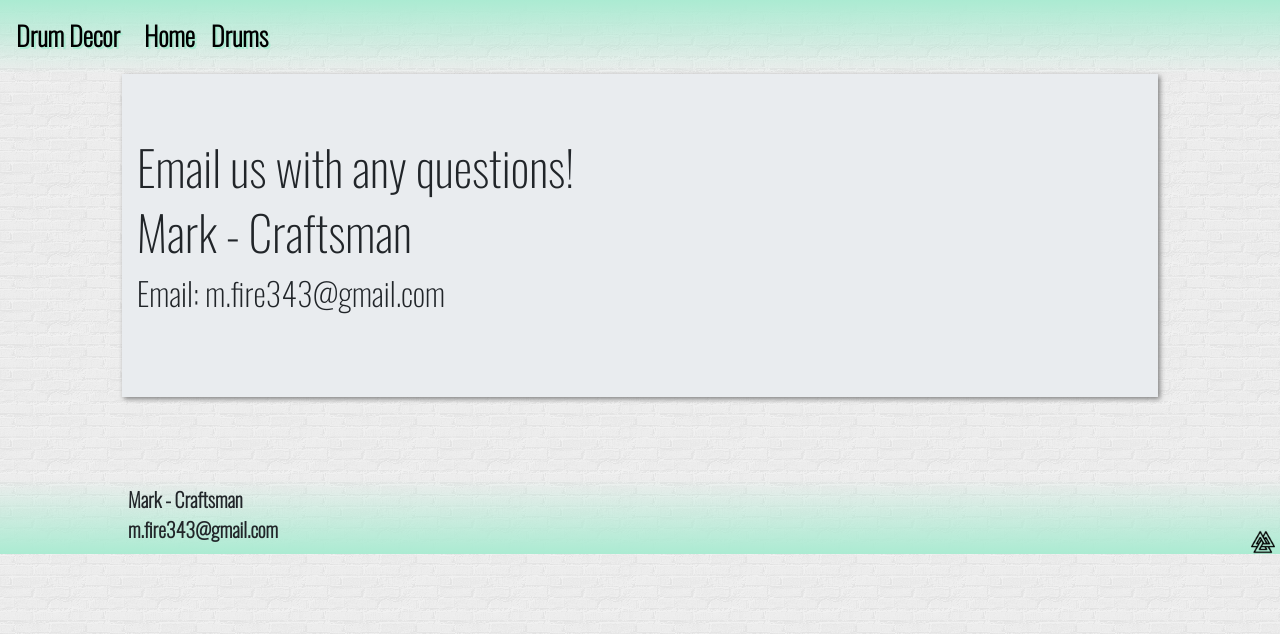
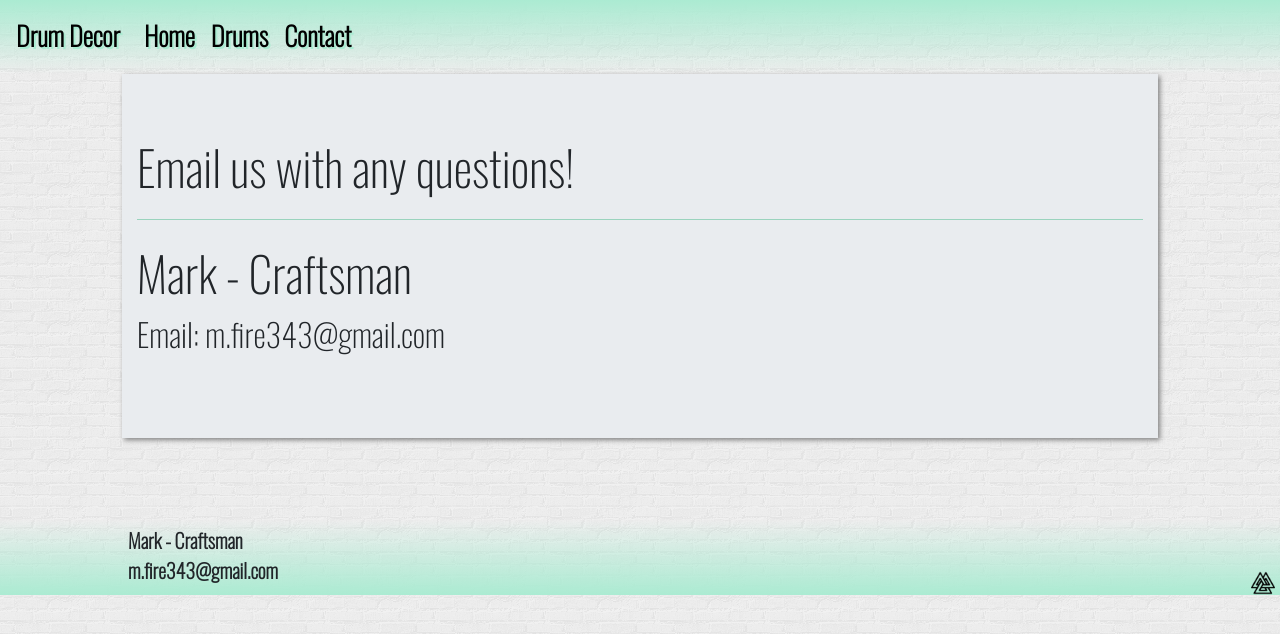
Before and after one commit to KantKontrol/DrumSite, a React (Create React App) app in the folder client/: page /contact in a window 1280 px wide. Shown: the top 634 px of the page. Built offline with nearby package versions, Linux system fonts and the light colour scheme.

Commit message:
modified contact page, modified about jumbo to include contact button

```diff
--- a/client/src/App.css
+++ b/client/src/App.css
@@ -1,3 +1,8 @@
 body, html {
   height: 100%;
 }
+
+.foot-flex {
+  display: flex !important;
+  flex-direction: column;
+}
--- a/client/src/components/AboutJumbo/index.js
+++ b/client/src/components/AboutJumbo/index.js
@@ -10,6 +10,7 @@ export default function AboutJumbo(props){
             <p style={{ fontSize: 1.25 + "rem"}}>{props.about}</p>
             <p className="lead">
                 <a className="btn btn-lg jumbo-button-style" href={props.href} role="button">{props.atext}</a>
+                <a className="btn btn-lg jumbo-button-style" href="/contact" role="button" style={{ marginLeft: 5 + "px"}}>Contact</a>
             </p>
         </div>
     );
--- a/client/src/components/Navbar/index.js
+++ b/client/src/components/Navbar/index.js
@@ -24,6 +24,9 @@ export default function Navbar(props){
                         <Link className="nav-link text-color" to="/drums">Drums</Link>
                     </li>
                     <li className="nav-item">
+                        <Link className="nav-link text-color" to="/contact">Contact</Link>
+                    </li>
+                    <li className="nav-item">
                         {/*<Link className="nav-link" to="/cart"><i className="fas fa-shopping-cart"></i><span className="badge badge-primary badge-pill">{c.numInCart}</span></Link>*/}
                     </li>
                 </ul>
--- a/client/src/index.css
+++ b/client/src/index.css
@@ -35,7 +35,7 @@ code {
 }
 
 .foot-flex {
-  display: flex;
+  display: flex !important;
   flex-direction: column;
 }
 
--- a/client/src/pages/Contact.js
+++ b/client/src/pages/Contact.js
@@ -5,16 +5,17 @@ export default function Contact(){
 
 
     return (
-        <div className="container-fluid">
+        <div className="container-fluid push-footer">
             <div className="row">
                 <div className="col-1"></div>
                 <div className="col-10">
 
-                <div class="jumbotron jumbotron-fluid">
-                    <div class="container">
-                        <h1 class="display-4">Email us with any questions!</h1>
-                        <h2 class="display-4">Mark - Craftsman</h2>
-                        <p class="lead">Email: m.fire343@gmail.com</p>
+                <div className="jumbotron jumbotron-fluid">
+                    <div className="container">
+                        <h1 className="display-4">Email us with any questions!</h1>
+                        <hr className="my-4" style={{ backgroundColor: "#ABEBD2"}} />
+                        <h2 className="display-4">Mark - Craftsman</h2>
+                        <p className="lead">Email: m.fire343@gmail.com</p>
                     </div>
                 </div>
 
```
